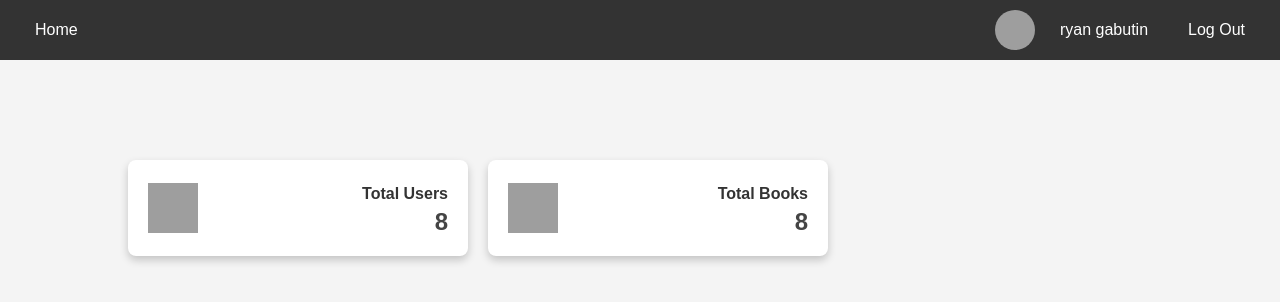
After one commit to Jundel-Malazarte/Read-Scape-Books, a PHP site: page /admin/admin_dashboard.php in a window 1280 px wide. The commit adds this page. Shown: the top 302 px of the page. Run offline with PHP 8.4, Linux system fonts and the light colour scheme; a user stored in the database is signed in; data comes from the database, SQL or seed files in the repository; grey boxes are pictures that could not be loaded.

Commit message:
admin added

```diff
--- a/admin/admin.php
+++ b/admin/admin.php
@@ -1,5 +1,5 @@
 <?php
-@include 'db_connect.php';
+@include '../db_connect.php';
 session_start();
 
 if (isset($_POST['submit'])) {
@@ -29,7 +29,7 @@ if (isset($_POST['submit'])) {
                 setcookie('pass', '', time() - 3600, "/");
             }
 
-            header("Location: dashboard.php");
+            header("Location: admin_dashboard.php");
             exit();
         } else {
             echo "<script>alert('Incorrect email or password!');</script>";
@@ -182,7 +182,7 @@ $pass = isset($_COOKIE['pass']) ? $_COOKIE['pass'] : '';
     <!-- Container Box -->
     <div id="container">
         <form id="form-box" action="" method="post" autocomplete="off">
-            <h1>Admin L ogin</h1>
+            <h1>Admin Login</h1>
             <div class="input-text">
                 <input type="text" id="email" name="email" placeholder="Email" value="<?php echo $email; ?>" required /><br />
                 <input type="password" id="pass" name="pass" placeholder="Password" value="<?php echo $pass; ?>" required /><br />
--- /dev/null
+++ b/admin/admin_dashboard.php
@@ -0,0 +1,208 @@
+<?php
+@include '../db_connect.php';
+
+session_start();
+
+// Ensure session user is set
+if (!isset($_SESSION['id'])) {
+    header("Location: ../admin/admin.php", true, 302);
+    exit();
+}
+
+$user_id = $_SESSION['id'];
+
+// Fetch user details
+$sql = "SELECT fname, lname, profile_image FROM `users` WHERE id = ?";
+$stmt = mysqli_prepare($conn, $sql);
+mysqli_stmt_bind_param($stmt, "i", $user_id);
+mysqli_stmt_execute($stmt);
+$result = mysqli_stmt_get_result($stmt);
+
+if ($row = mysqli_fetch_assoc($result)) {
+    $fname = htmlspecialchars($row['fname']);
+    $lname = htmlspecialchars($row['lname']);
+    $profile_image = $row['profile_image'];
+
+    // Ensure correct path to the image
+    $default_image = '../uploads/default.jpg';
+    if (empty($profile_image) || !file_exists("../uploads/" . $profile_image)) {
+        $profile_image = $default_image;
+    } else {
+        $profile_image = '../uploads/' . $profile_image;
+    }
+} else {
+    $fname = "User";
+    $lname = "Not Found";
+    $profile_image = '../uploads/default.jpg';
+}
+
+mysqli_stmt_close($stmt);
+
+// Fetch total users count
+$total_users_query = mysqli_query($conn, "SELECT COUNT(*) FROM users");
+$total_users = mysqli_fetch_row($total_users_query)[0];
+
+mysqli_close($conn);
+?>
+
+<!DOCTYPE html>
+<html>
+
+<head>
+    <meta charset="utf-8">
+    <meta http-equiv="X-UA-Compatible" content="IE=edge">
+    <title>Dashboard</title>
+    <meta name="viewport" content="width=device-width, initial-scale=1">
+    <link rel="icon" href="./images/icon.png">
+    <style>
+        body {
+            margin: 0;
+            font-family: Arial, sans-serif;
+            background-color: #f4f4f4;
+        }
+
+        .navbar {
+            display: flex;
+            justify-content: space-between;
+            align-items: center;
+            background-color: #333;
+            padding: 10px 20px;
+        }
+
+        .navbar a {
+            color: white;
+            text-decoration: none;
+            padding: 10px 15px;
+        }
+
+        .navbar a:hover {
+            background-color: #555;
+            border-radius: 5px;
+        }
+
+        .nav-links {
+            display: flex;
+            gap: 15px;
+        }
+
+        .profile-info {
+            display: flex;
+            align-items: center;
+            gap: 10px;
+        }
+
+        .profile-info img {
+            width: 40px;
+            height: 40px;
+            border-radius: 50%;
+            object-fit: cover;
+        }
+
+        .dashboard-container {
+            display: flex;
+            justify-content: center;
+            align-items: center;
+            margin-top: 50px;
+        }
+
+        .dashboard-container a {
+            text-decoration: none;
+            /* Removed underline */
+        }
+
+        .card {
+            width: 300px;
+            background: #fff;
+            padding: 20px;
+            border-radius: 8px;
+            box-shadow: 0 4px 8px rgba(0, 0, 0, 0.2);
+            display: flex;
+            align-items: center;
+            justify-content: space-between;
+            text-align: left;
+            cursor: pointer;
+            transition: transform 0.2s ease-in-out;
+        }
+
+        .card:hover {
+            transform: scale(1.05);
+        }
+
+        .card img {
+            width: 50px;
+            height: 50px;
+        }
+
+        .card-content {
+            flex-grow: 2;
+            text-align: right;
+        }
+
+        .card p {
+            margin: 5px 0;
+            font-size: 16px;
+            color: #333;
+        }
+
+        .card h2 {
+            margin: 0;
+            font-size: 24px;
+            color: #444;
+        }
+
+        .dashboard-wrapper {
+            width: 80%;
+            /* Set width to 75% of the body */
+            margin: 50px auto;
+            /* Center it horizontally */
+            display: flex;
+            justify-content: flex-start;
+            /* Align items to the left */
+            gap: 20px;
+            /* Space between cards */
+        }
+    </style>
+</head>
+
+<body>
+    <div class="navbar">
+        <div class="nav-links">
+            <a href="dashboard.php">Home</a>
+            <!-- <a href="profile.php">Profile</a>
+            <a href="#contact">Contact</a>
+            <a href="changepass.php">Change password</a> -->
+        </div>
+        <div class="profile-info">
+            <img src="<?php echo $profile_image; ?>" alt="Profile Image">
+            <a href="profile.php"><?php echo $fname . " " . $lname; ?></a>
+            <a href="../admingit/logout.php">Log Out</a>
+        </div>
+    </div>
+    <div class="dashboard-wrapper">
+        <div class="dashboard-container">
+            <a href="total_users.php">
+                <div class="card">
+                    <img src="../images/user_icon.png" alt="User Icon">
+                    <div class="card-content">
+                        <p><strong>Total Users</strong></p>
+                        <h2><?php echo $total_users; ?></h2>
+                    </div>
+                </div>
+            </a>
+        </div>
+        <div class="dashboard-container">
+            <a href="total_users.php">
+                <div class="card">
+                    <img src="../images/user_icon.png" alt="User Icon">
+                    <div class="card-content">
+                        <p><strong>Total Books</strong></p>
+                        <h2><?php echo $total_users; ?></h2>
+                    </div>
+                </div>
+            </a>
+        </div>
+    </div>
+
+</body>
+
+</html>
```
